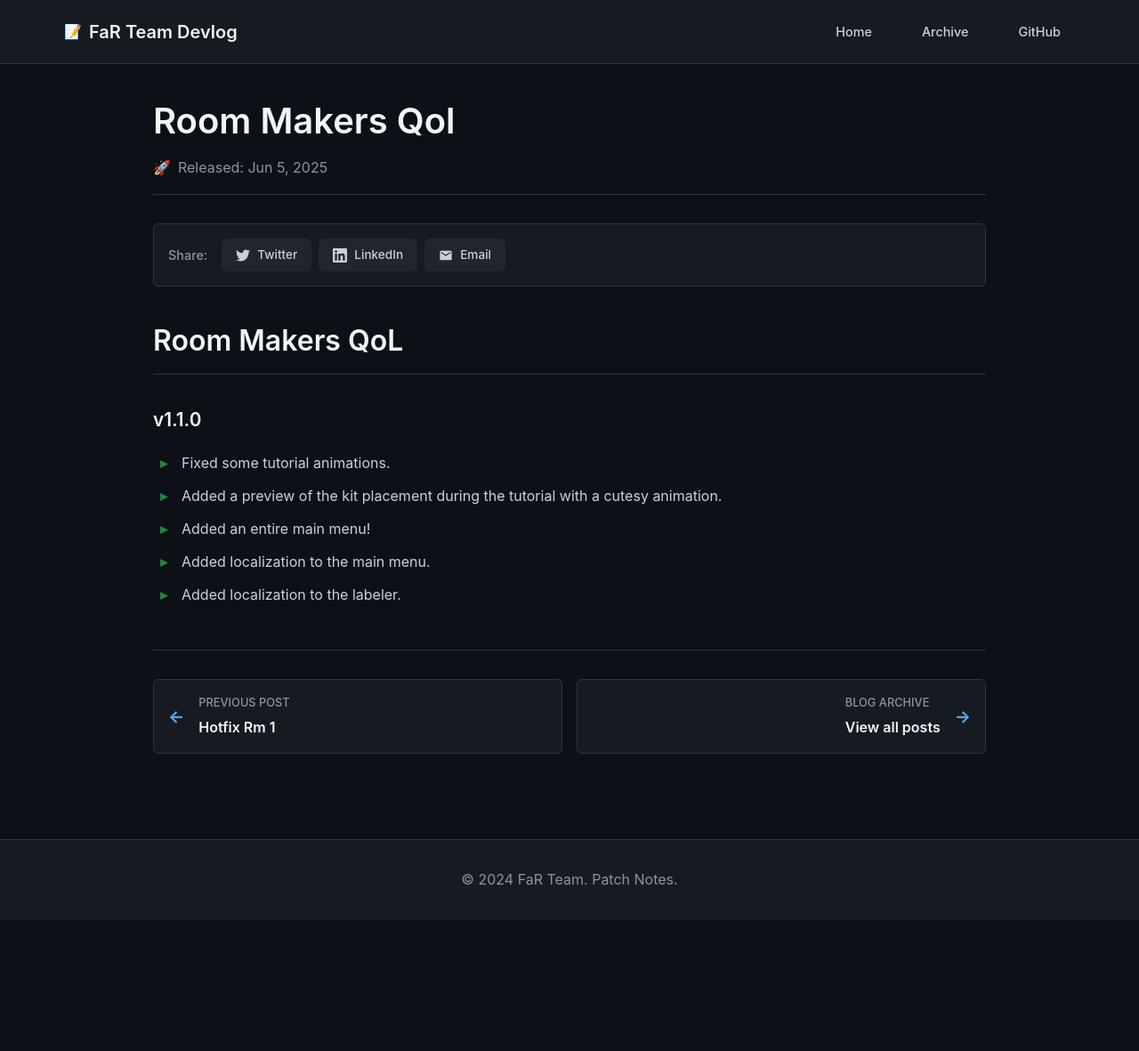
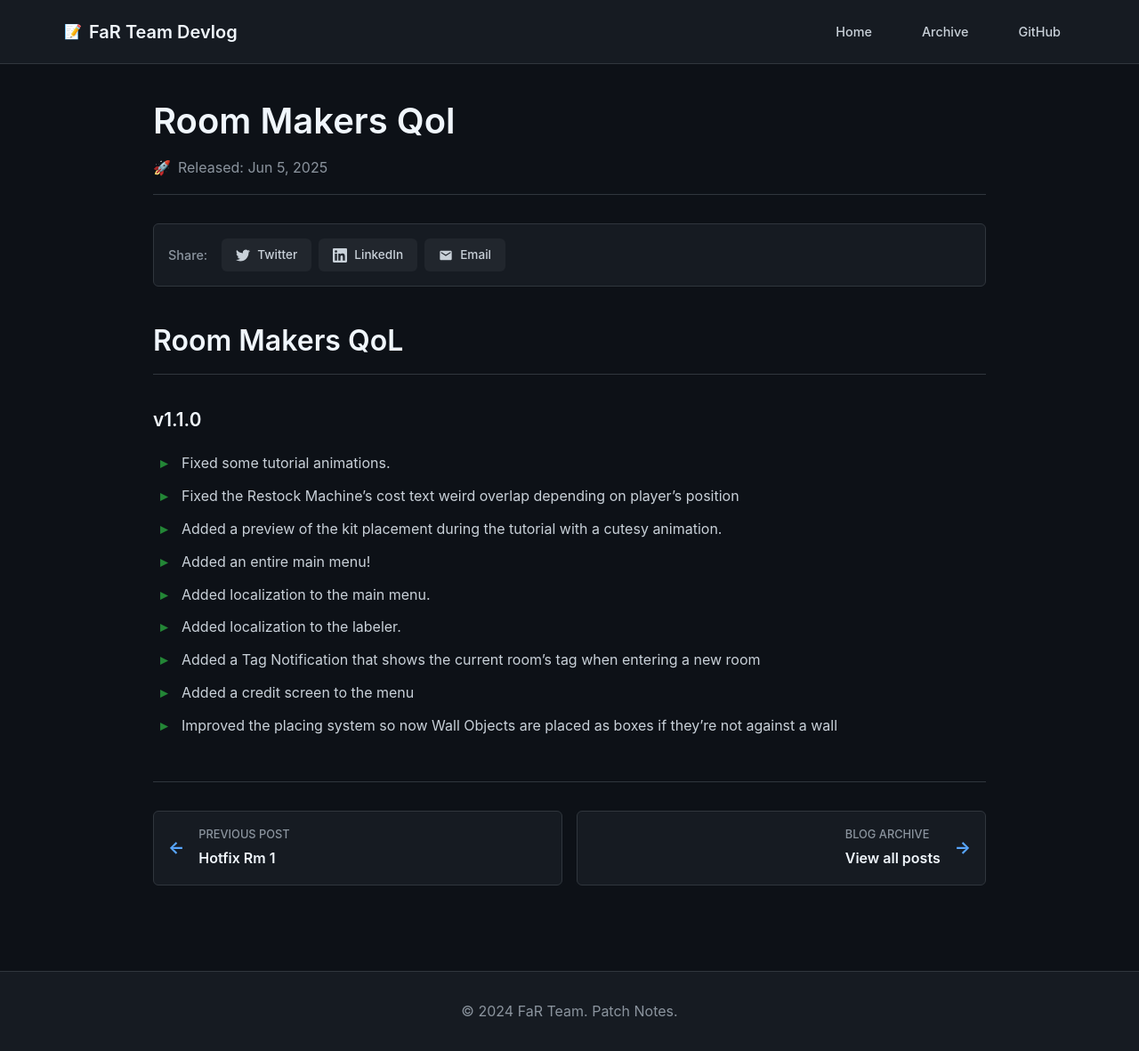
Before and after one commit to FaR-Team/patch-notes, a Jekyll site: the page built from _posts/2025-06-05-Room-Makers-QoL.md, in a window 1280 px wide and 1181 px high. Shown: the whole window at 89% size. Built offline with Jekyll 4.4.1, drawn with Linux system fonts in a browser that asks for light colours; our own code applies the rules of GitHub Pages for plain Markdown files.

Commit message:
Update 2025-06-05-Room-Makers-QoL.md

```diff
--- a/_posts/2025-06-05-Room-Makers-QoL.md
+++ b/_posts/2025-06-05-Room-Makers-QoL.md
@@ -3,7 +3,11 @@
 ### v1.1.0
 
 + Fixed some tutorial animations.
++ Fixed the Restock Machine's cost text weird overlap depending on player's position
 + Added a preview of the kit placement during the tutorial with a cutesy animation.
 + Added an entire main menu!
 + Added localization to the main menu.
 + Added localization to the labeler.
++ Added a Tag Notification that shows the current room's tag when entering a new room
++ Added a credit screen to the menu
++ Improved the placing system so now Wall Objects are placed as boxes if they're not against a wall
```
